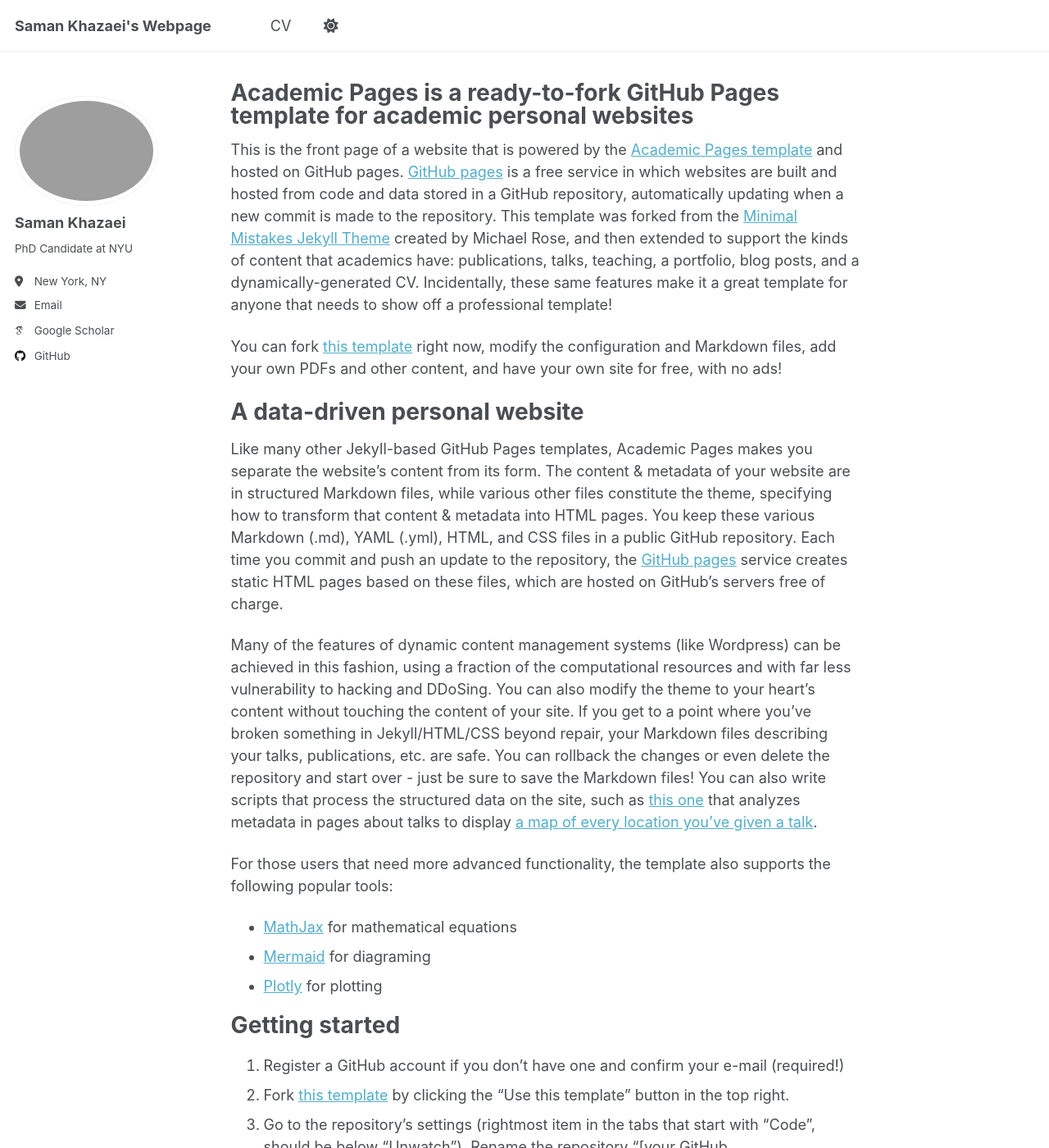
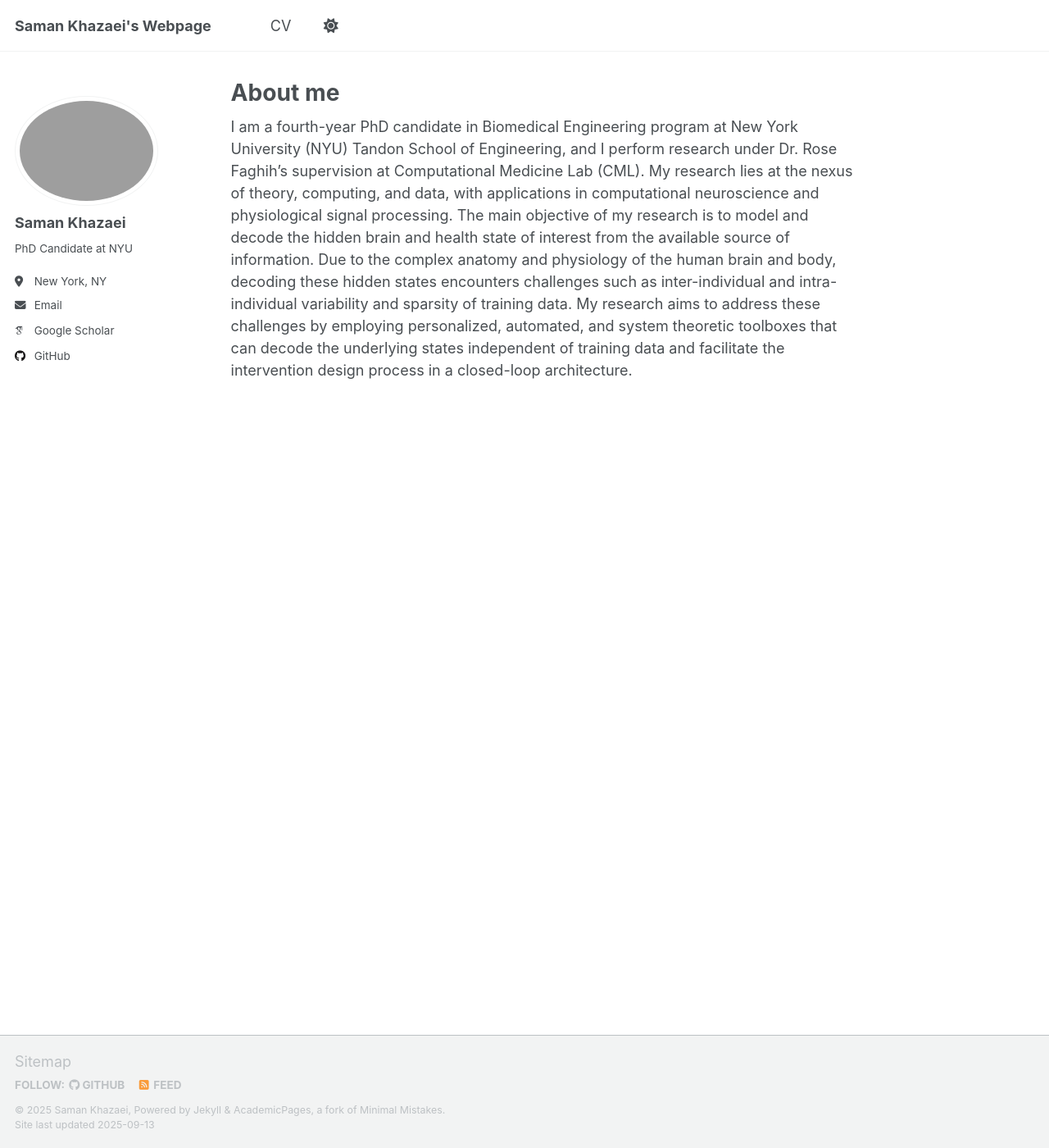
Before and after one commit to samankhazaei/samankhazaei.github.io, a Jekyll site: the page built from _pages/about.md, in a window 1280 px wide and 1400 px high. Shown: the whole window at 82% size. Built offline with Jekyll 4.4.1, drawn with Linux system fonts in a browser that asks for light colours; some web fonts are replaced; a script that is not in the unit is left out; some of the changed text lies outside the part shown.

Commit message:
Update about.md

```diff
--- a/_pages/about.md
+++ b/_pages/about.md
@@ -1,16 +1,16 @@
 ---
 permalink: /
-title: "Academic Pages is a ready-to-fork GitHub Pages template for academic personal websites"
+title: "About me"
 author_profile: true
 redirect_from:
   - /about/
   - /about.html
 ---
 
-This is the front page of a website that is powered by the [Academic Pages template](https://github.com/academicpages/academicpages.github.io) and hosted on GitHub pages. [GitHub pages](https://pages.github.com) is a free service in which websites are built and hosted from code and data stored in a GitHub repository, automatically updating when a new commit is made to the repository. This template was forked from the [Minimal Mistakes Jekyll Theme](https://mmistakes.github.io/minimal-mistakes/) created by Michael Rose, and then extended to support the kinds of content that academics have: publications, talks, teaching, a portfolio, blog posts, and a dynamically-generated CV. Incidentally, these same features make it a great template for anyone that needs to show off a professional template!
+I am a fourth-year PhD candidate in Biomedical Engineering program at New York University (NYU) Tandon School of Engineering, and I perform research under Dr. Rose Faghih’s supervision at Computational Medicine Lab (CML).
+My research lies at the nexus of theory, computing, and data, with applications in computational neuroscience and physiological signal processing. The main objective of my research is to model and decode the hidden brain and health state of interest from the available source of information. Due to the complex anatomy and physiology of the human brain and body, decoding these hidden states encounters challenges such as inter-individual and intra-individual variability and sparsity of training data. My research aims to address these challenges by employing personalized, automated, and system theoretic toolboxes that can decode the underlying states independent of training data and facilitate the intervention design process in a closed-loop architecture.
 
- You can fork [this template](https://github.com/academicpages/academicpages.github.io) right now, modify the configuration and Markdown files, add your own PDFs and other content, and have your own site for free, with no ads!
-
+{% comment %}
 A data-driven personal website
 ======
 Like many other Jekyll-based GitHub Pages templates, Academic Pages makes you separate the website's content from its form. The content & metadata of your website are in structured Markdown files, while various other files constitute the theme, specifying how to transform that content & metadata into HTML pages. You keep these various Markdown (.md), YAML (.yml), HTML, and CSS files in a public GitHub repository. Each time you commit and push an update to the repository, the [GitHub pages](https://pages.github.com/) service creates static HTML pages based on these files, which are hosted on GitHub's servers free of charge.
@@ -54,3 +54,5 @@ Example: editing a Markdown file for a talk
 For more info
 ------
 More info about configuring Academic Pages can be found in [the guide](https://academicpages.github.io/markdown/), the [growing wiki](https://github.com/academicpages/academicpages.github.io/wiki), and you can always [ask a question on GitHub](https://github.com/academicpages/academicpages.github.io/discussions). The [guides for the Minimal Mistakes theme](https://mmistakes.github.io/minimal-mistakes/docs/configuration/) (which this theme was forked from) might also be helpful.
+
+{% endcomment %}
```
